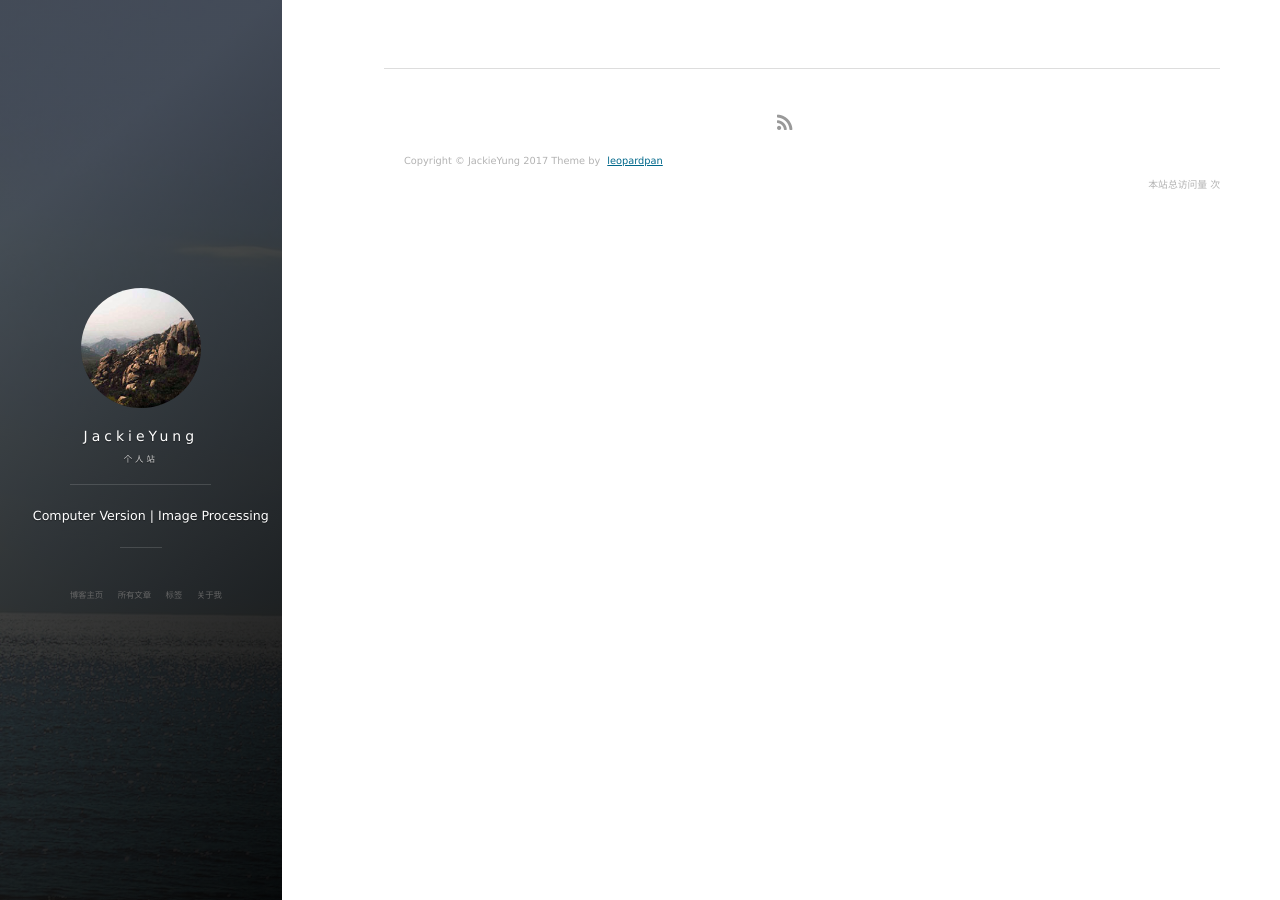
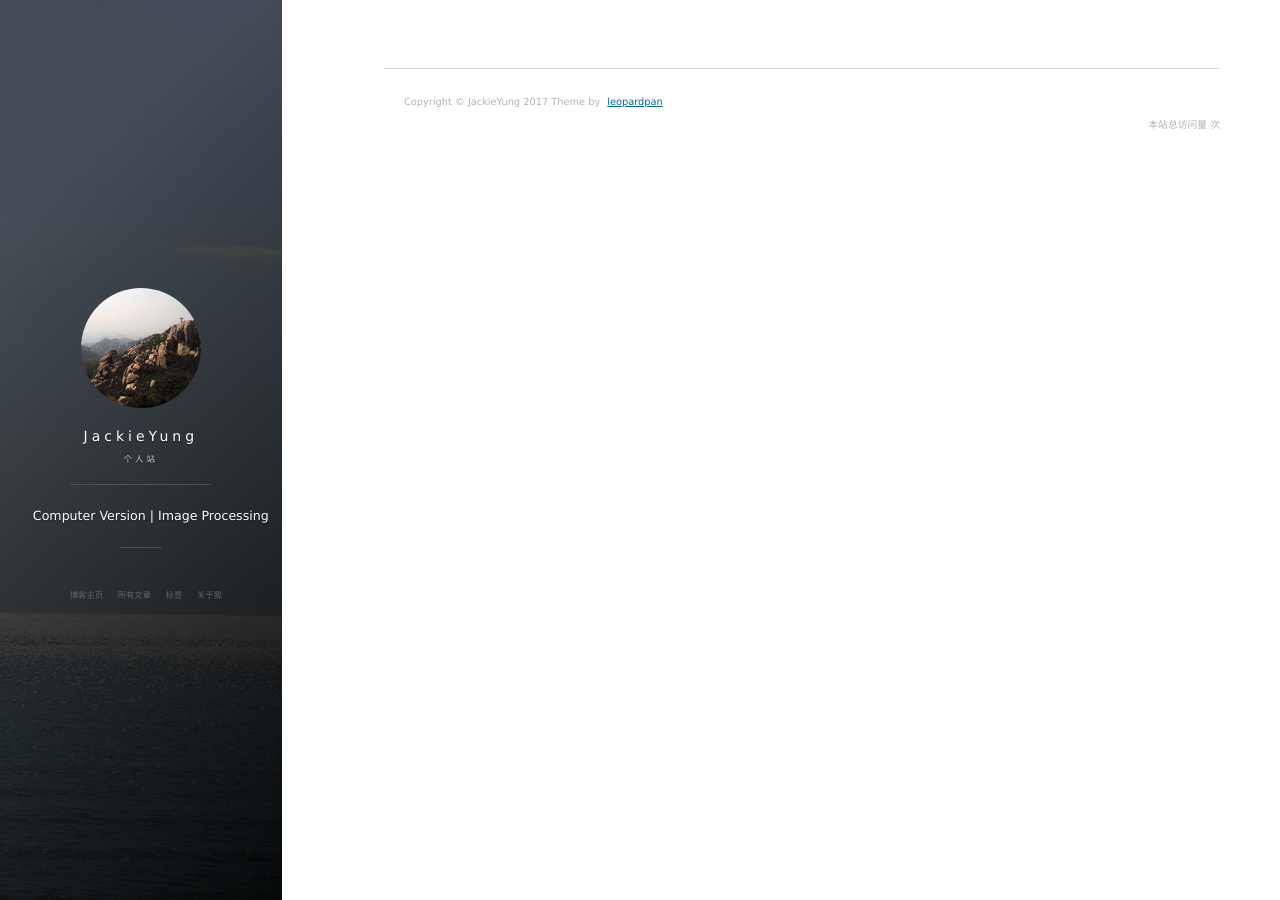
Before and after one commit to jackieyung/jackieyung.github.io, a Jekyll site: the page built from tags.html, in a window 1280 px wide. Built offline with Jekyll 4.4.1, drawn with Linux system fonts in a browser that asks for light colours; nearby versions of some CDN libraries; comment, search, counter and statistics services are not loaded.

Commit message:
delete useless message

```diff
--- a/_includes/footer.html
+++ b/_includes/footer.html
@@ -1,72 +1,5 @@
 <section class="footer">
     <footer>
-        <div class = "footer_div">
-        <nav class="cover-navigation navigation--social">
-          <ul class="navigation">
-
-          {% if site.social.weibo %}
-          <!-- Weibo -->
-          <li class="navigation__item_social">
-            <a href="http://weibo.com/{{site.social.weibo}}" title="@{{site.social.weibo}} 的微博" target="_blank">
-              <i class='social fa fa-weibo fa-2x'></i>
-              <span class="label">Weibo</span>
-            </a>
-          </li>
-          {% endif %}
-
-          {% if site.social.github %}
-          <!-- Github -->
-          <li class="navigation__item_social">
-            <a href="https://github.com/{{site.social.github}}" title="@{{site.social.github}} 的 Github" target="_blank">
-              <i class='social fa fa-github fa-2x'></i>
-              <span class="label">Github</span>
-            </a>
-          </li>
-          {% endif %}
-
-          {% if site.social.twitter %}
-          <!-- Twitter -->
-          <li class="navigation__item_social">
-            <a href="http://twitter.com/{{site.social.twitter}}" title="@{{site.social.twitter}}" target="_blank">
-              <i class='social fa fa-twitter fa-2x'></i>
-              <span class="label">Twitter</span>
-            </a>
-          </li>
-          {% endif %}
-
-          {% if site.social.gplus %}
-          <!-- Google Plus -->
-          <li class="navigation__item_social">
-            <a href="https://plus.google.com/{{site.social.gplus}}" rel="author" title="Google+" target="_blank">
-              <i class='social fa fa-google-plus-square fa-2x'></i>
-              <span class="label">Google Plus</span>
-            </a>
-          </li>
-          {% endif %}
-
-          <!-- RSS -->
-          <li class="navigation__item_social">
-            <a href="/feed.xml" rel="author" title="RSS" target="_blank">
-              <i class='social fa fa-rss fa-2x'></i>
-              <span class="label">RSS</span>
-            </a>
-          </li>
-
-          {% if site.social.mail %}
-          <!-- Email -->
-          <li class="navigation__item_social">
-            <a href="mailto:{{site.social.mail}}" title="Contact me">
-              <i class='social fa fa-envelope fa-2x'></i>
-              <span class="label">Email</span>
-            </a>
-          </li>
-          {% endif %}
-
-          </ul>
-        </nav>
-
-        </div>
-
         <div class = "footer_div">
            <p class="copyright text-muted">
             Copyright &copy; {{ site.title }} {{ site.time | date: '%Y' }} Theme by <a href="http://baixin.io/">leopardpan</a>
```
